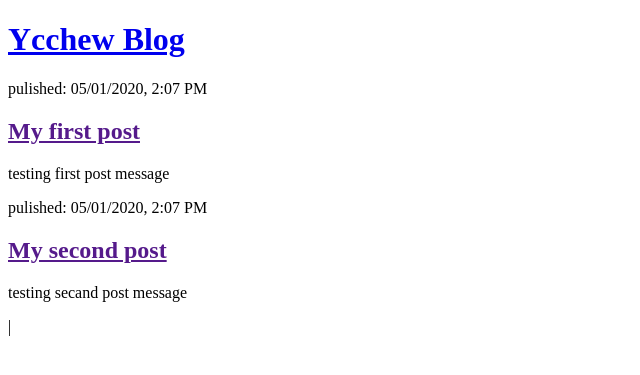
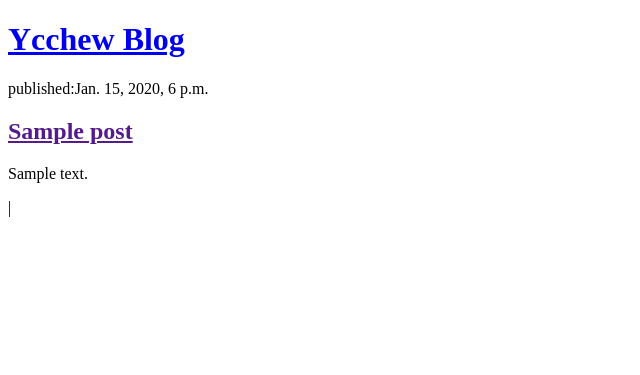
Before and after one commit to yc2chew/my-first-blog, a Django app: template blog/templates/blog/post_list.html in a window 1280 px wide. Shown: the top 375 px of the page, without its empty margins (0-640 px from the left). Run offline with Django 3.2, Linux system fonts and the light colour scheme; the template is opened without the code that fills it: values that come from a table or form of the project are taken from there, others are empty; tables that the repository leaves empty hold one stand-in row (values such as "Sample post").

Commit message:
Modified templates to display posts from database.

```diff
--- a/blog/templates/blog/post_list.html
+++ b/blog/templates/blog/post_list.html
@@ -9,17 +9,12 @@
         <h1><a href="/">Ycchew Blog</a></h1>
     </div>
 
+{% for post in posts %}
     <div>
-        <p>pulished: 05/01/2020, 2:07 PM</p>
-        <h2><a href="">My first post</a></h2>
-        <p> testing first post message</p>
+        <p>published:{{ post.published_date }}</p>
+        <h2><a href="">{{ post.title }}</a></h2>
+        <p>{{ post.text|linebreaksbr }}</p>
     </div>
-
-    <div>
-        <p>pulished: 05/01/2020, 2:07 PM</p>
-        <h2><a href="">My second post</a></h2>
-        <p> testing secand post message</p>
-    </div>
-|
+{% endfor %}|
 </body>
 </html>
--- a/blog/views.py
+++ b/blog/views.py
@@ -1,5 +1,8 @@
 from django.shortcuts import render
+from .models import Post
+from django.utils import timezone
 
 # Create your views here.
 def post_list(request):
-    return render(request, 'blog/post_list.html',{})
+    posts = Post.objects.filter(published_date__lte=timezone.now()).order_by('published_date')
+    return render(request, 'blog/post_list.html',{'posts':posts})
```
